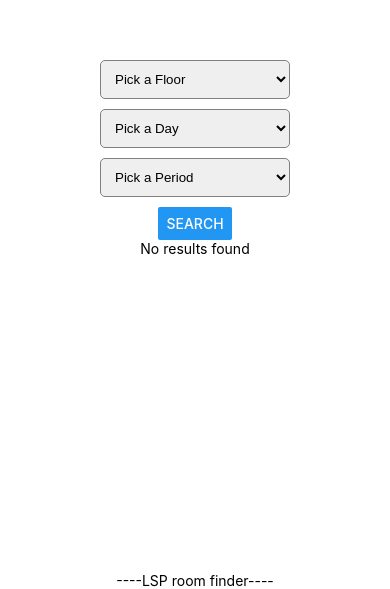
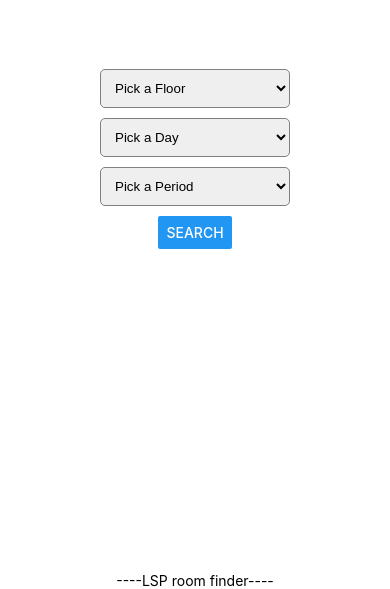
Before and after one commit to winwin2671/lspbooking2.0, a React Native app in the folder my-project/: screen / in a window 390 px wide. Shown: the part 255-844 px from the top of the page. Built offline with nearby package versions, Linux system fonts and the light colour scheme.

Commit message:
changed result initial setting to null

```diff
--- a/my-project/App.js
+++ b/my-project/App.js
@@ -22,7 +22,7 @@ const App = () => {
   const [selectedDate, setselectedDate] = useState('')
   const [Period, setPeriod] = useState('')
   const [purpose, setPurpose] = useState('')
-  const [results, setResults] = useState([])
+  const [results, setResults] = useState(null)
   const [roomdb, setRoom] = useState([])
 
   const handleSearch = async () => {
@@ -225,7 +225,9 @@ const App = () => {
 
         <Button title="Search" onPress={handleSearch} />
 
-        {results.length === 0 ? (
+        {results === null ? (
+          <text></text>
+        ) : results.length === 0 ? (
           <Text>No results found</Text>
         ) : (
           <FlatList
```
